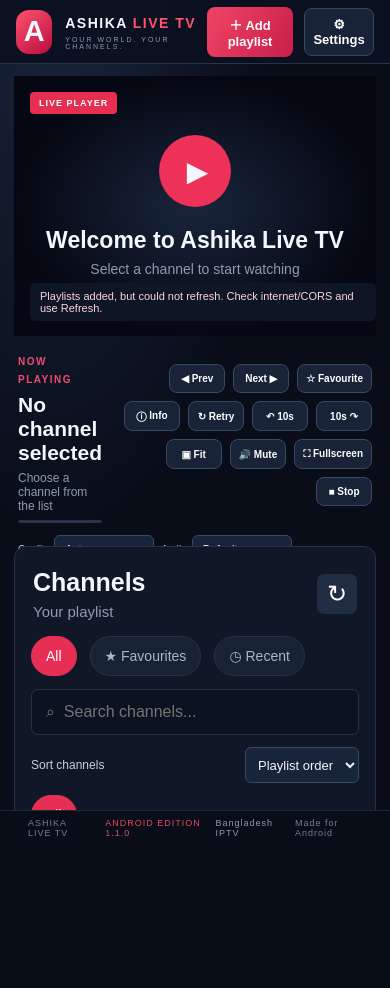
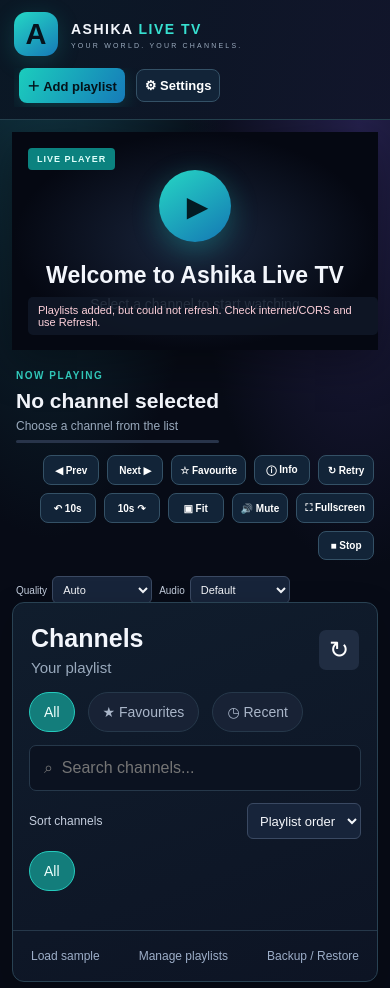
Before and after one commit to Ali-Haider1l/Ashika-Live-TV-Android, a plain HTML site: page index.html in a window 390 px wide. Shown: the top 988 px of the page. Before the commit the page ends 844 px from the top, so only its background shows below. Drawn offline with nearby package versions, Linux system fonts and the light colour scheme; no server answers.

Commit message:
Give Android edition a distinct midnight-teal responsive visual identity

```diff
--- a/style.css
+++ b/style.css
@@ -168,3 +168,49 @@ dialog{width:92vw;max-width:540px}
 @media(max-width:700px){.sidebar{width:100%;height:auto;min-height:320px}.channel-info strong{font-size:15px}.channel-info small{font-size:12px}}
 
 .server-lookup .diagnostics-output{max-height:220px;overflow:auto;white-space:pre-wrap;word-break:break-word;margin-top:10px;padding:10px;border-radius:8px;background:#080d18;color:#d9e5f7;font-size:12px;line-height:1.5}.server-lookup button:disabled{opacity:.55;pointer-events:none}
+
+
+/* Ashika Android visual identity — midnight, teal and warm gold */
+:root{--bg:#070b16;--line:#26384a;--muted:#9aaabd;--accent:#20d6c2}
+.app-shell{background:radial-gradient(ellipse at 12% -5%,#123c49 0,transparent 38%),radial-gradient(ellipse at 92% 12%,#24204b 0,transparent 34%),#070b16}
+.topbar{background:linear-gradient(105deg,#0a1724f5,#11152af5);border-bottom-color:#24404d}
+.brand-mark{background:linear-gradient(145deg,#24d8c5,#1679b7);color:#06131d;box-shadow:0 5px 22px #18bcae35}
+.brand strong span{color:#37e0d0}
+.brand small{letter-spacing:2.2px}
+.primary{background:linear-gradient(120deg,#1bcdbd,#167bb9);color:#04131a;box-shadow:0 5px 18px #16b9b033}
+.outline{border-color:#345166;background:#122438}
+.outline:hover,.icon-btn:hover{border-color:#3ad8ca;background:#18394a}
+.player-wrap{border-color:#24505b;box-shadow:0 14px 42px #0005}
+.player-badge{background:#0b827f;color:#dffffb}
+.play-symbol{background:linear-gradient(145deg,#26d7c4,#1477b4);color:#031b22;box-shadow:0 8px 28px #18c7b54d}
+.now-playing small{color:#36dccc}
+.sidebar{background:linear-gradient(160deg,#101d2d,#0d1424);border-color:#294253;box-shadow:0 12px 34px #0003}
+.filter-chip.active,.group-chip.active{background:#137d7b;border-color:#25cbbd;color:#effffc}
+.channel:hover,.channel.active{background:#153144;border-color:#287c80}
+.channel:focus{background:#173b4c;border-color:#39d7c9;box-shadow:0 0 0 2px #39d7c955}
+.channel-logo{background:#163348;color:#4ce2d3}
+.fav{color:#f3c86b}
+footer span{color:#3bd9cb}
+.dialog-head small{color:#54d9ce}
+dialog{border-color:#2b5960;background:linear-gradient(145deg,#112333,#11172a)}
+.field{border-color:#31505d}
+.file-label{border-color:#3d7779}
+button:focus-visible,input:focus-visible,select:focus-visible,button:focus,input:focus,select:focus{outline-color:#4ce3d6}
+.network-status{color:#69dfbd}
+.program-track span{background:#2bd2c4}
+.save-status{color:#a7c5ce}
+@media(max-width:760px){
+ html,body{height:auto;min-height:100%;overflow:auto}
+ .app-shell{height:auto;min-height:100vh}
+ .topbar{height:auto;min-height:70px;padding:12px 14px;gap:12px;align-items:flex-start;flex-direction:column}
+ .top-actions{width:100%;overflow-x:auto;padding-bottom:4px;flex-wrap:nowrap}
+ .layout{display:flex;flex-direction:column;padding:12px;gap:14px}
+ .watch-area{min-height:0}
+ .player-wrap{height: min(56vw,360px);min-height:190px;flex:none}
+ .now-playing{align-items:flex-start;flex-direction:column;gap:12px}
+ .player-actions{flex-wrap:wrap}
+ .player-tools{flex-wrap:wrap}
+ .sidebar{height:58vh;min-height:340px}
+ footer{padding:10px 14px;height:auto;min-height:38px;flex-wrap:wrap}
+ .footer-right{margin-left:0}
+}
```
